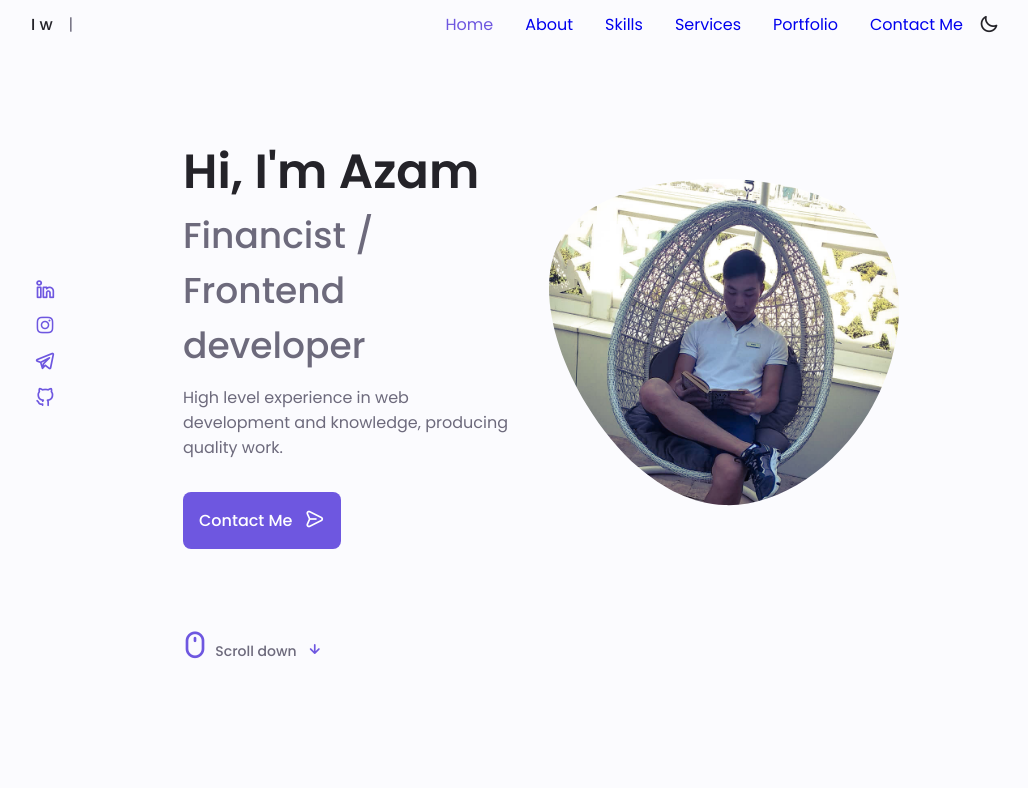
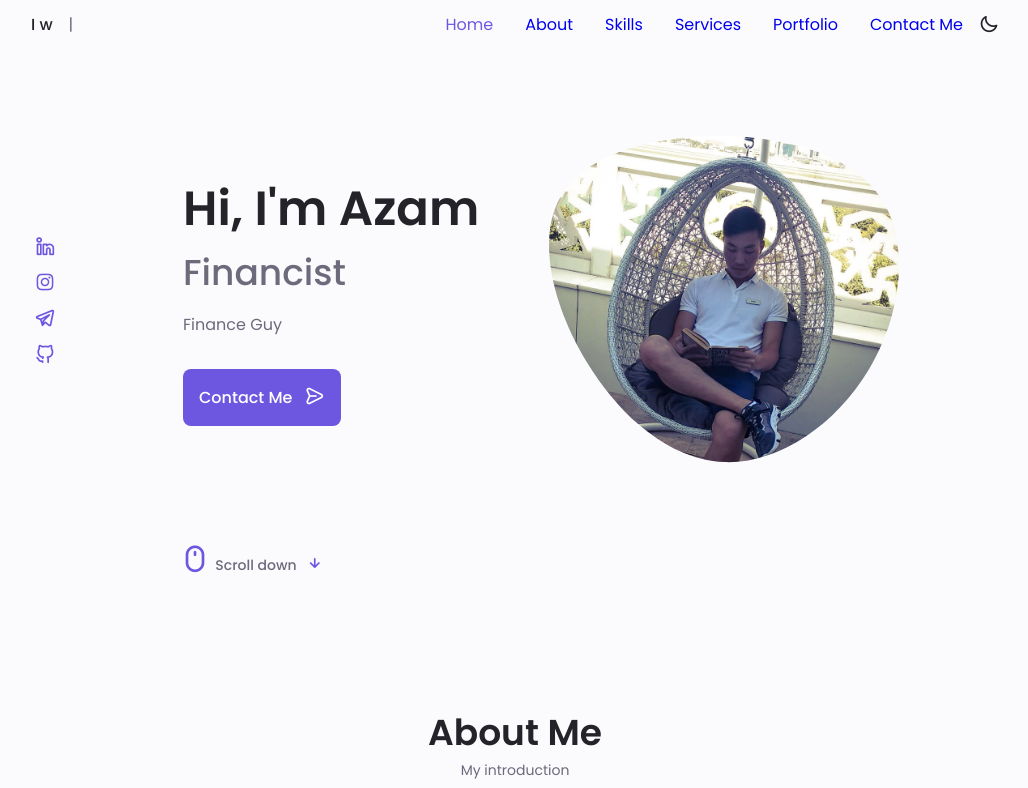
Before and after one commit to AvraamSzaro/azam-portfolio-website, a plain HTML site: page index.html in a window 1280 px wide. Shown: the top 788 px of the page, without its empty margins (125-1153 px from the left). Drawn offline with nearby package versions, Linux system fonts and the light colour scheme.

Commit message:
Update index.html
a

```diff
--- a/index.html
+++ b/index.html
@@ -135,10 +135,9 @@
 
             <div class="home_data">
               <h1 class="home_title">Hi, I'm Azam</h1>
-              <h3 class="home_subtitle">Financist / Frontend developer</h3>
+              <h3 class="home_subtitle">Financist</h3>
               <p class="home_description">
-                High level experience in web development and knowledge, producing
-                quality work.
+                Finance Guy
               </p>
               <a href="#contact" class="button buton--flex">
                 Contact Me <i class="uil uil-message button_icon"></i>
```
